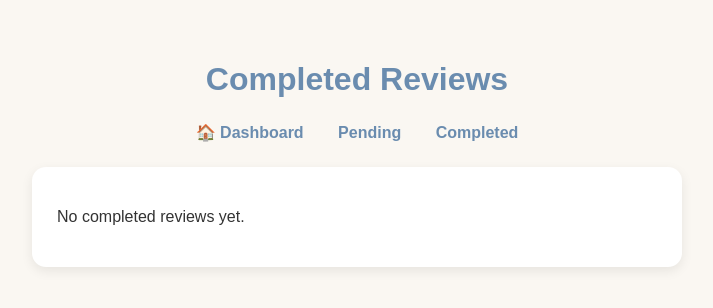
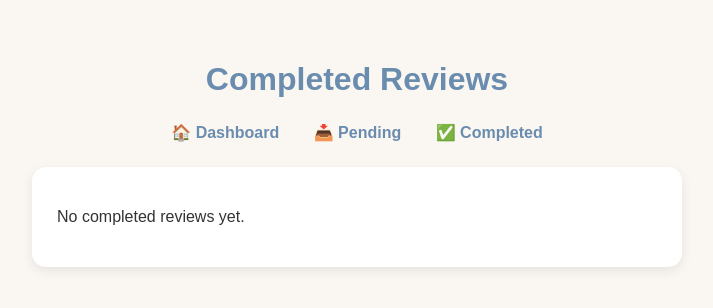
Before and after one commit to gd04640/Nestworkk, a plain HTML site: page designer-completed.html in a window 1280 px wide. Shown: the whole page, without its empty margins (283-996 px from the left). Drawn offline with Linux system fonts and the light colour scheme.

Commit message:
Update designer-completed.html

```diff
--- a/designer-completed.html
+++ b/designer-completed.html
@@ -11,8 +11,8 @@
 
     <div class="navbar">
         <a href="designer-dashboard.html">🏠 Dashboard</a>
-        <a href="designer-pending.html">Pending</a>
-        <a href="designer-completed.html">Completed</a>
+        <a href="designer-pending.html">📥 Pending</a>
+        <a href="designer-completed.html">✅ Completed</a>
     </div>
 
     <div class="container" id="completedList"></div>
```
